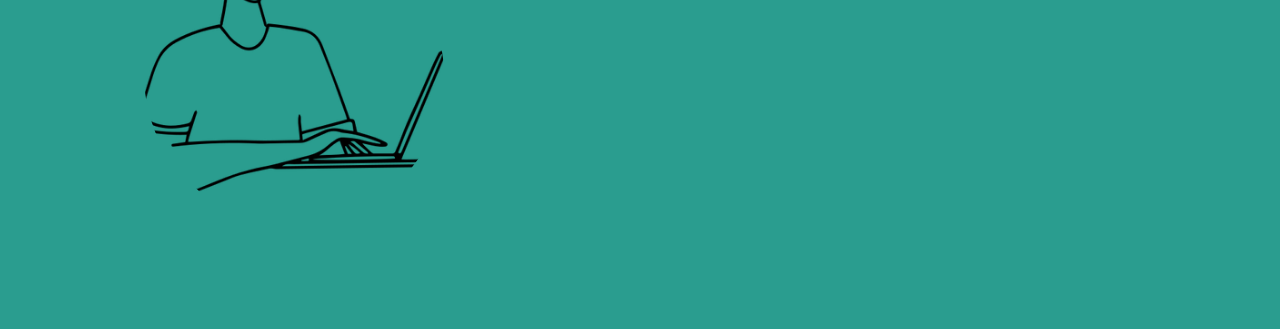
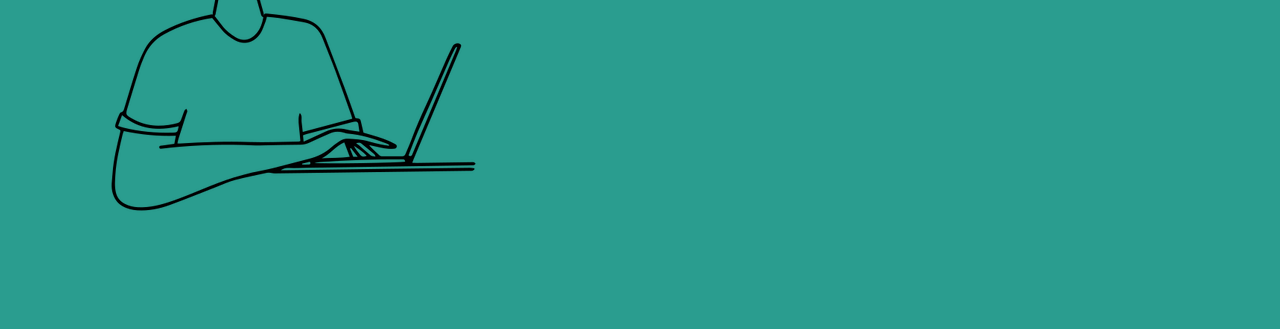
Before and after one commit to armando1236/portfolio, a plain HTML site: page index.html in a window 1280 px wide. Shown: the part 239-568 px from the top of the page. Drawn offline with Linux system fonts and the light colour scheme; files whose address does not match are found by name.

Commit message:
making avatar appear in browser

```diff
--- a/assets/css/style.css
+++ b/assets/css/style.css
@@ -49,16 +49,16 @@ body {
     margin-left: 20px;
 }
 
-.avatar-img {
+/* .avatar-img {
     height: 300px;
     width: 300px;
     margin: 20px;
     border-radius: 50%;
-    background-image: url(/Users/armandomendezjr/Desktop/ucla-bootcamp/homework/portfolio/assets/images/avatar.png);
+    background-image: url(images/avatar.png);
     background-position: center;
     background-size: cover;
     background-repeat: no-repeat;
-}
+} */
 
 .about h2 {
     color: rgb(38, 70, 83);
--- a/index.html
+++ b/index.html
@@ -26,7 +26,7 @@
        <!-----------------Main section------------->
     <main>
       <section class="about">
-        <div class="avatar-img"></div>
+        <img src="/Users/armandomendezjr/Desktop/ucla-bootcamp/homework/portfolio/assets/images/avatar.png" />
        <h2>About Me</h2>
         <p id="about-me">
           After spending more than eight years living abroad and teaching English, I decided to embark on a new adventure and learn computer coding. I completed a coding bootcamp with a focus on the MERN stack. I’m eager to continue developing my skills.
```
Also changed, not shown: 2 other files.
